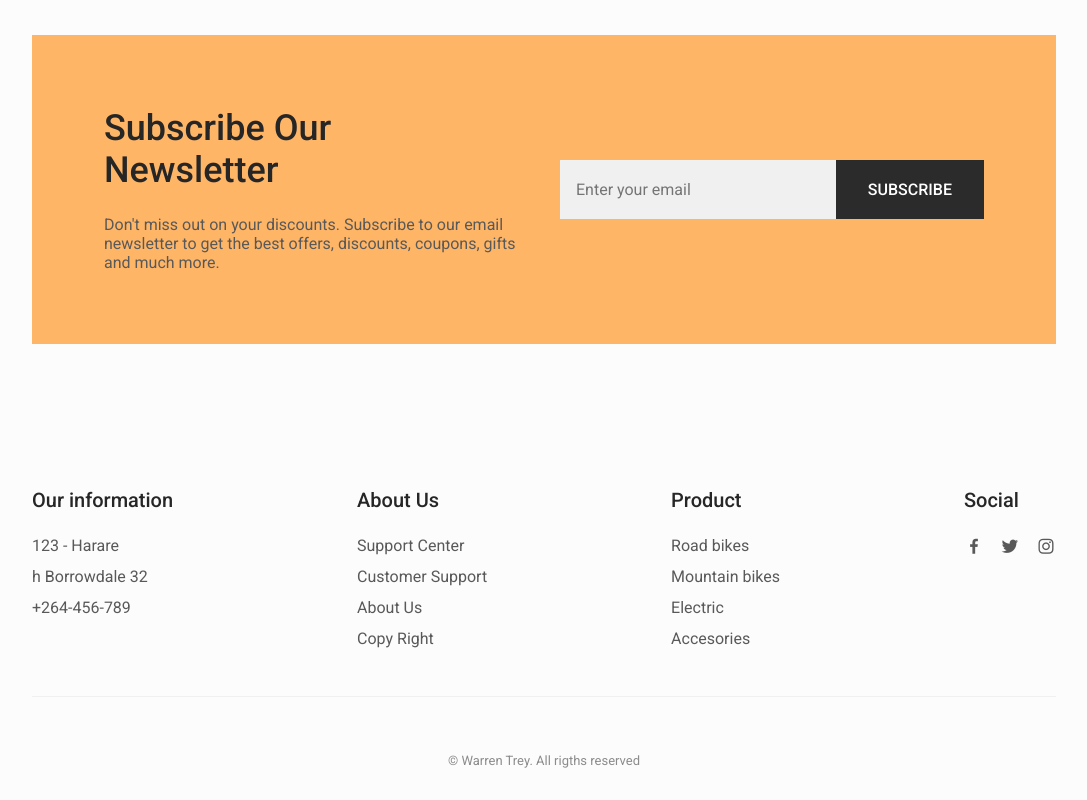
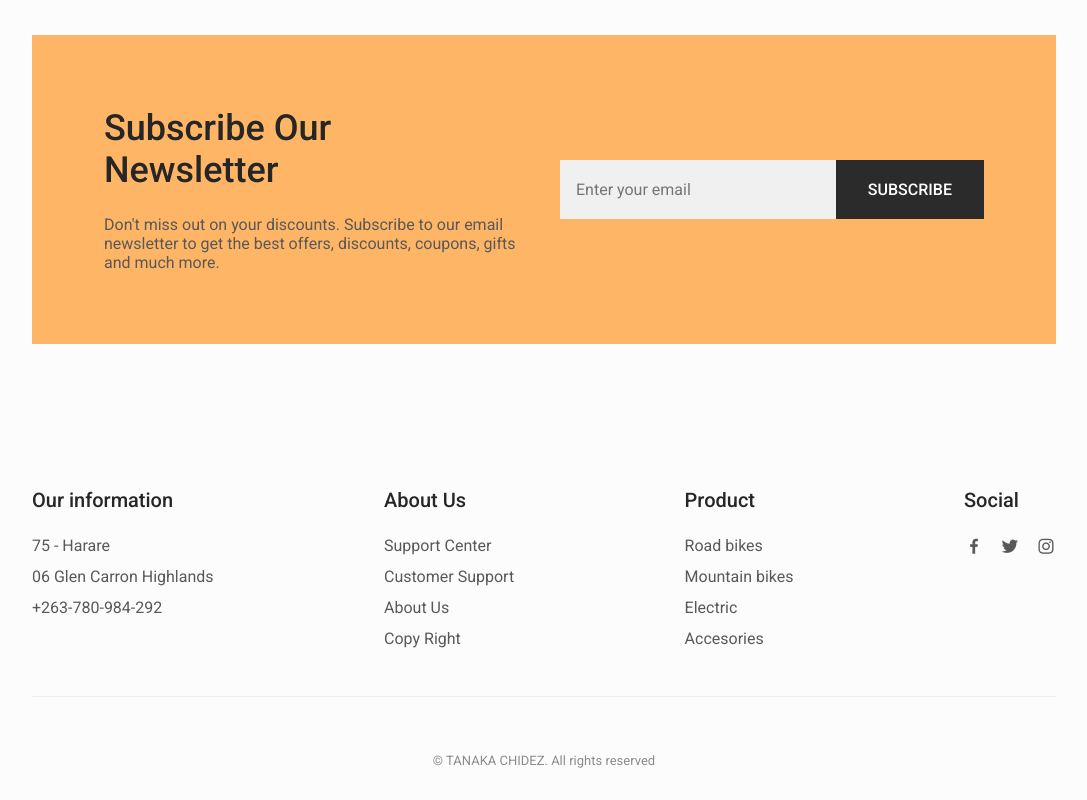
Before and after one commit to WarrenTrey/Watches-Website-Design, a plain HTML site: page index.html in a window 1280 px wide. Shown: the part 4282-5082 px from the top of the page, without its empty margins (96-1183 px from the left). Drawn offline with nearby package versions, Linux system fonts and the light colour scheme.

Commit message:
Update index.html

```diff
--- a/index.html
+++ b/index.html
@@ -514,9 +514,9 @@
                     <h3 class="footer__title">Our information</h3>
 
                     <ul class="footer__list">
-                        <li>123 - Harare</li>
-                        <li>h Borrowdale 32</li>
-                        <li>+264-456-789</li>
+                        <li>75 - Harare</li>
+                        <li>06 Glen Carron Highlands</li>
+                        <li>+263-780-984-292</li>
                     </ul>
                 </div>
                 <div class="footer__content">
@@ -576,7 +576,7 @@
                 </div>
             </div>
 
-            <span class="footer__copy">&#169; Warren Trey. All rigths reserved</span>
+            <span class="footer__copy">&#169; TANAKA CHIDEZ. All rights reserved</span>
         </footer>
 
         <!--=============== SCROLL UP ===============-->
```
